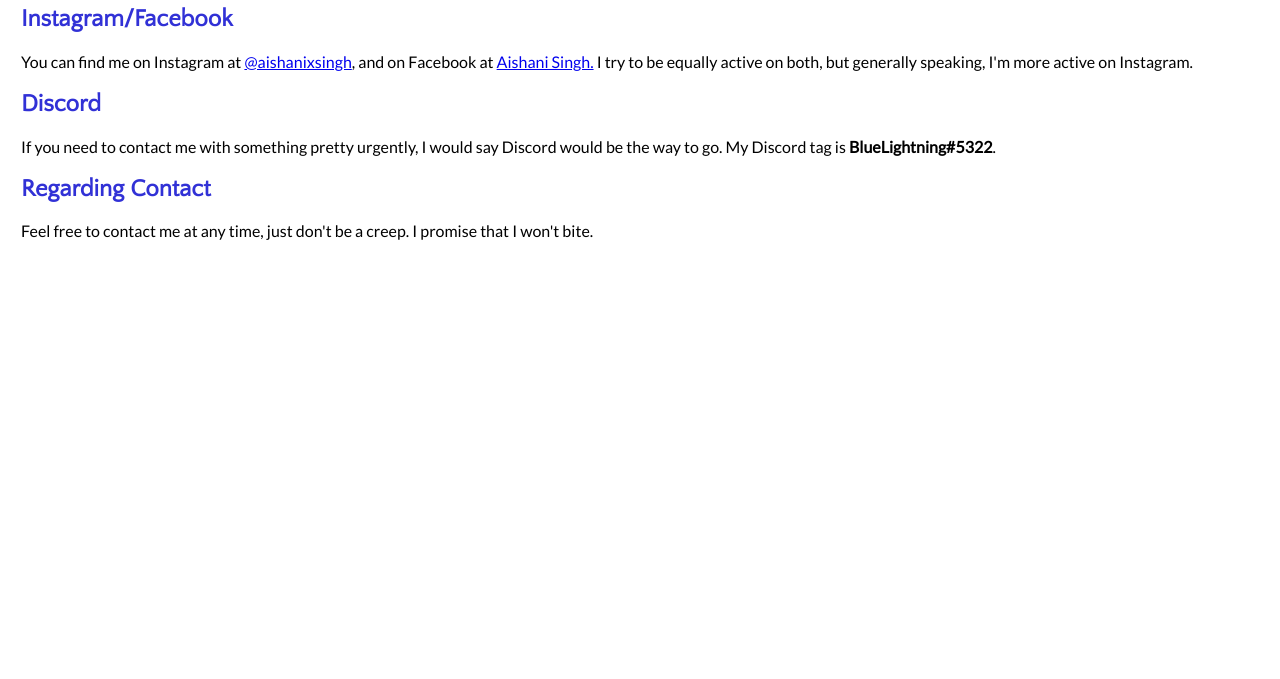
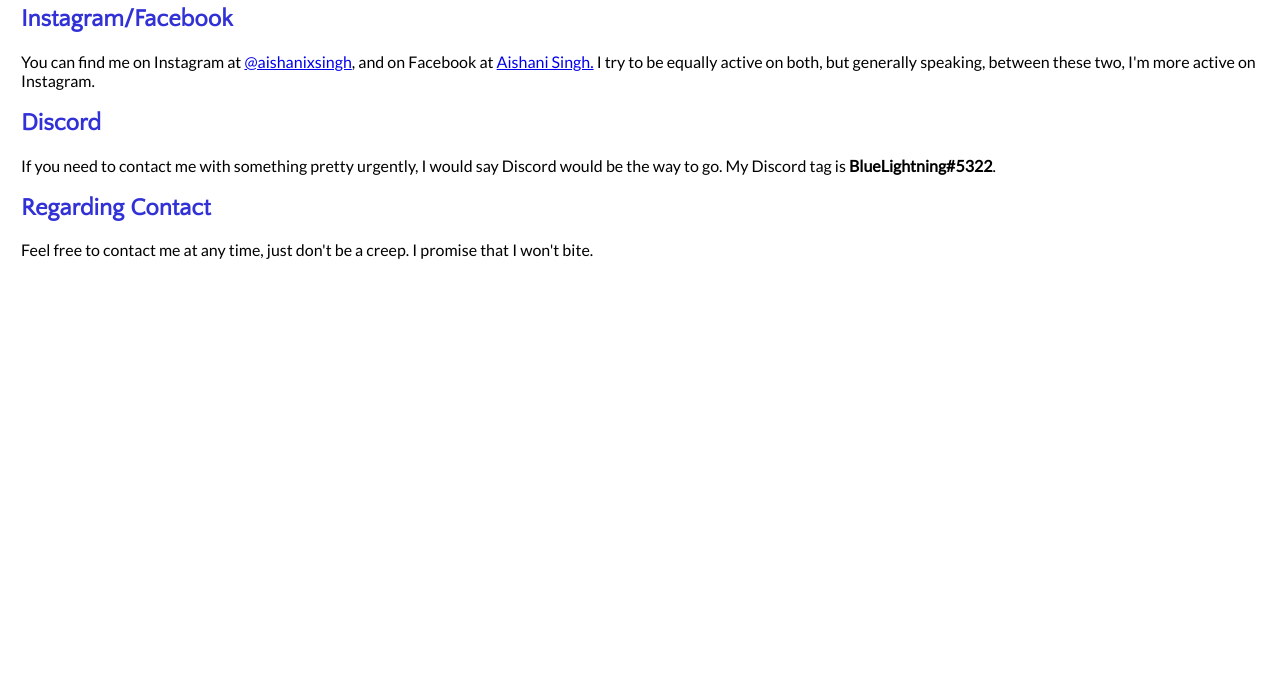
Before and after one commit to aishanisingh/prevwp, a plain HTML site: page socials.html in a window 1280 px wide. Shown: the part 121-800 px from the top of the page. Drawn offline with Linux system fonts and the light colour scheme.

Commit message:
Update socials.html

```diff
--- a/socials.html
+++ b/socials.html
@@ -17,7 +17,7 @@
     <div style="padding-left:16px">
       <h1>Socials</h1>
       <h2>Instagram/Facebook</h2>
-      <p>You can find me on Instagram at <a href="https://www.instagram.com/aishanixsingh">@aishanixsingh</a>, and on Facebook at <a href="https://www.facebook.com/aishani.singh.3954/">Aishani Singh.</a> I try to be equally active on both, but generally speaking, I'm more active on Instagram.</p>
+      <p>You can find me on Instagram at <a href="https://www.instagram.com/aishanixsingh">@aishanixsingh</a>, and on Facebook at <a href="https://www.facebook.com/aishani.singh.3954/">Aishani Singh.</a> I try to be equally active on both, but generally speaking, between these two, I'm more active on Instagram.</p>
       <h2>Discord</h2>
       <p>If you need to contact me with something pretty urgently, I would say Discord would be the way to go. My Discord tag is <strong>BlueLightning#5322</strong>.</p>
       <h2>Regarding Contact</h2>
```
